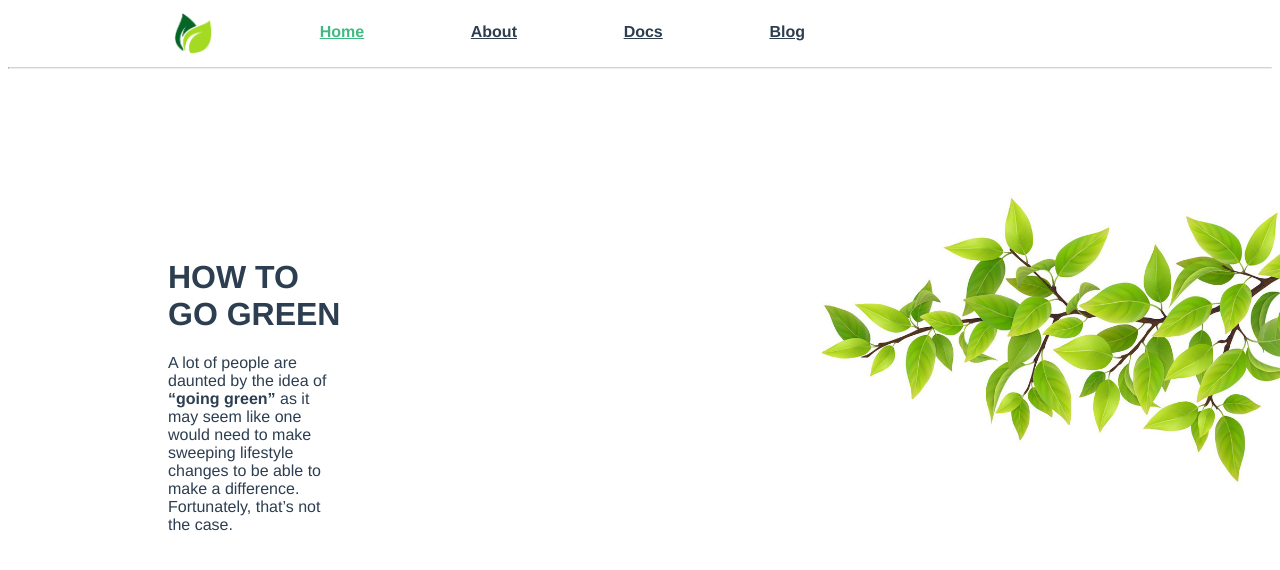
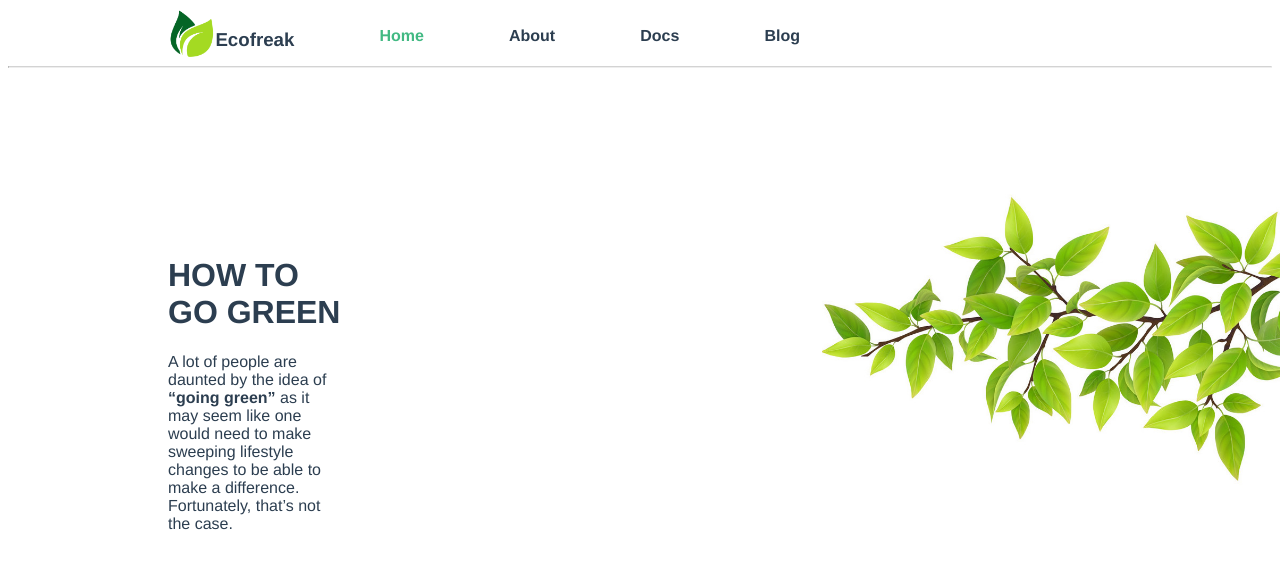
Before and after one commit to Alicerichardson28/eco-freak-frontend-with-Vue, a Vue app: page / in a window 1280 px wide. Shown: the top 570 px of the page. Built offline with nearby package versions, Linux system fonts and the light colour scheme.

Commit message:
add the logo name

```diff
--- a/src/App.vue
+++ b/src/App.vue
@@ -1,13 +1,16 @@
 <template>
   <div id="app">
     <div id="nav">
-      <img class="leaflogo" alt="leaf logo" src="./assets/leaflogo3.png">
+      <div class="logo-container">
+        <img class="leaf-logo" alt="leaf logo" src="./assets/leaflogo3.png">
+        <h3 class="logo-title">Ecofreak</h3>
+      </div>
       <router-link to="/">Home</router-link>
       <router-link to="/about">About</router-link>
       <router-link to="/document">Docs</router-link>
       <router-link to="/blog">Blog</router-link>
     </div>
-      <hr>
+    <hr>
     <router-view/>
   </div>
 </template>
@@ -22,30 +25,37 @@
 }
 
 #nav {
+  margin-top: 10px;
+  height: 3em;
   margin-left: 10em;
-  padding: 5px;
   width: 50%;
   display: flex;
   align-content: flex-end;
   justify-content: space-between;
 
-
   a {
     font-weight: bold;
     color: #2c3e50;
-    margin-top: 10px;
-
+    margin-top: 17px;
+    text-decoration: none;
 
     &.router-link-exact-active {
       color: #42b983;
     }
   }
-  img {
-    width: 2.5em;
+  .leaf-logo {
+    width: 3em;
+    height: 3em;
   }
 }
 
 hr {
   border-top: 1px solid lightgray;
 }
+
+.logo-container {
+  display: flex;
+  flex-direction: row;
+  width: 20%;
+}
 </style>
```
